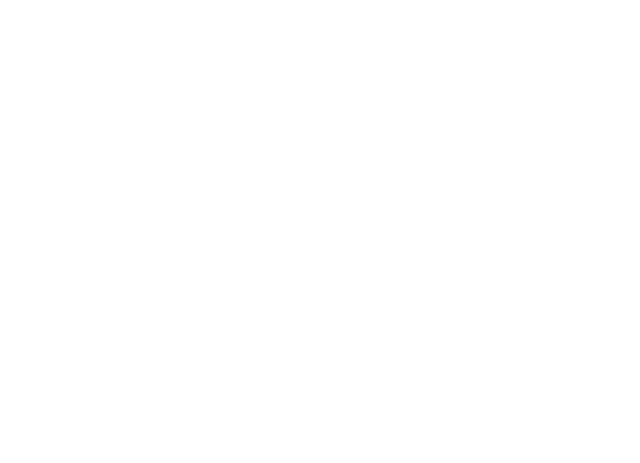
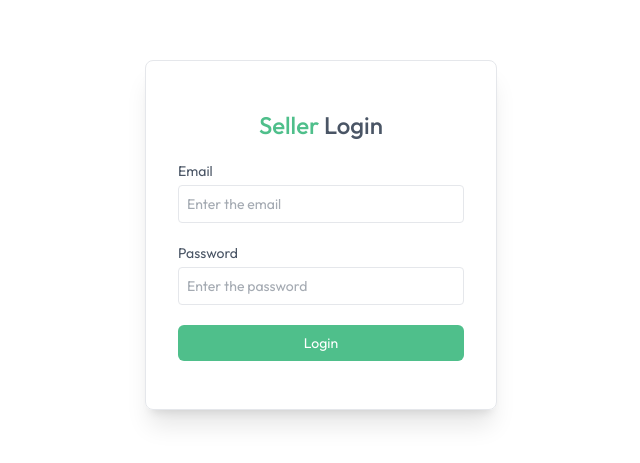
Before and after one commit to AnmolK08/GREEN_CART, a React (Vite) app in the folder frontend/: page /seller in a window 1280 px wide. Before the commit this address had no page. Shown: the part 165-628 px from the top of the page, without its empty margins (319-959 px from the left). Built offline with nearby package versions, Linux system fonts and the light colour scheme.

Commit message:
Add seller login functionality and layout components

```diff
--- a/frontend/src/App.jsx
+++ b/frontend/src/App.jsx
@@ -12,14 +12,16 @@
 import Cart from "./pages/Cart.jsx";
 import AddAddress from "./pages/AddAddress.jsx";
 import MyOrders from "./pages/MyOrders.jsx";
+import SellerLogin from "./components/seller/SellerLogin.jsx";
+import { SellerLayout } from "./pages/seller/SellerLayout.jsx";
 
 function App() {
   const isSellerPath = useLocation().pathname.includes("seller");
-  const {showUserLogin} = useAppContext();
+  const {showUserLogin , isSeller} = useAppContext();
 
 
   return (
-    <div>
+    <div className="text-default min-h-screen text-gray-700 bg-white">
       {isSellerPath ? null : <Navbar />}
       {showUserLogin ? <LoginPage/> : null }
 
@@ -36,6 +38,8 @@
           <Route path="/cart" element={<Cart/>} />
           <Route path="/add-address" element={<AddAddress/>} />
           <Route path="/my-orders" element={<MyOrders/>} />
+          <Route path="/seller" element={isSeller ? <SellerLayout/> : <SellerLogin/>} />
+
         </Routes>
       </div>
       {!isSellerPath && <Footer/>}
--- /dev/null
+++ b/frontend/src/components/seller/SellerLogin.jsx
@@ -0,0 +1,60 @@
+import React, { useEffect, useState } from "react";
+import { useAppContext } from "../../context/AppContext";
+
+const SellerLogin = () => {
+  const { isSeller, setIsSeller, navigate } = useAppContext();
+  const { email, setEmail } = useState("");
+  const [password, setPassword] = useState("");
+
+  const onSumbitHandler = async (e) => {
+    e.preventDefault();
+    setIsSeller(true);
+  };
+
+  useEffect(() => {
+    if (isSeller) {
+      navigate("/seller");
+    }
+  }, []);
+
+  return (
+    !isSeller && (
+      <form
+        onSubmit={onSumbitHandler}
+        className="min-h-screen flex items-center text-sm text-gray-600"
+      >
+
+        <div className="flex flex-col gap-5 m-auto items-start p-8 py-12 min-w-80 sm:min-w-88 rounded-lg shadow-xl border border-gray-200">
+
+          <p className="text-2xl font-medium m-auto">
+            <span className="text-primary">Seller</span> Login
+          </p>
+
+          <div className="w-full">
+            <p>Email</p>
+            <input
+            onChange={(e)=>{setEmail(e.target.value)}}
+              type="email"
+              placeholder="Enter the email"
+              className="border border-gray-200 rounded w-full p-2 mt-1 outline-primary"
+            />
+          </div>
+
+          <div className="w-full">
+            <p>Password</p>
+            <input
+            onChange={(e)=>{setPassword(e.target.value)}}
+              type="password"
+              placeholder="Enter the password"
+              className="border border-gray-200 rounded w-full p-2 mt-1 outline-primary"
+            />
+          </div>
+
+          <button className="bg-primary text-white w-full py-2 rounded-md cursor-pointer">Login</button>
+        </div>
+      </form>
+    )
+  );
+};
+
+export default SellerLogin;
--- /dev/null
+++ b/frontend/src/pages/seller/SellerLayout.jsx
@@ -0,0 +1,65 @@
+import React from "react";
+import { useAppContext } from "../../context/AppContext";
+import { assets } from "../../assets/assets";
+import { Link, Outlet } from "react-router-dom";
+
+export const SellerLayout = () => {
+  const { isSeller, setIsSeller } = useAppContext();
+
+  const logout = () => {
+    setIsSeller(false);
+  };
+
+  const sidebarLinks = [
+    { name: "Add Product", path: "/seller", icon: assets.add_icon },
+    {
+      name: "Product List",
+      path: "/seller/product-list",
+      icon: assets.product_list_icon,
+    },
+    { name: "Orders", path: "/seller/orders", icon: assets.order_icon },
+  ];
+
+  return (
+    <>
+      <div className="flex items-center justify-between px-4 md:px-8 border-b border-gray-300 py-3 bg-white">
+        <Link to="/">
+          <img src={assets.logo} alt="logo" />
+        </Link>
+
+        <div className="flex items-center gap-5 text-gray-500">
+          <p>Hi! Admin</p>
+          <button
+            onClick={logout}
+            className="border rounded-full text-sm px-4 py-1"
+          >
+            Logout
+          </button>
+        </div>
+      </div>
+
+      <div className="flex">
+        <div className="md:w-64 w-16 border-r h-[550px] text-base border-gray-300 pt-4 flex flex-col transition-all duration-300">
+          {sidebarLinks.map((item) => (
+            <NavLink
+              to={item.path}
+              key={index}
+              end={item.path === "/seller"}
+              className={({ isActive }) => `flex items-center py-3 px-4 gap-3
+                            ${
+                              isActive
+                                ? "border-r-4 md:border-r-[6px] bg-primary/10 border-primary text-primary"
+                                : "hover:bg-gray-100/90 border-white"
+                            }`}
+            >
+              <img src={item.icon} alt=""  className="w-7 h-7"/>
+              <p className="md:block hidden text-center">{item.name}</p>
+            </NavLink>
+          ))}
+        </div>
+
+        <Outlet/>
+      </div>
+    </>
+  );
+};
```
